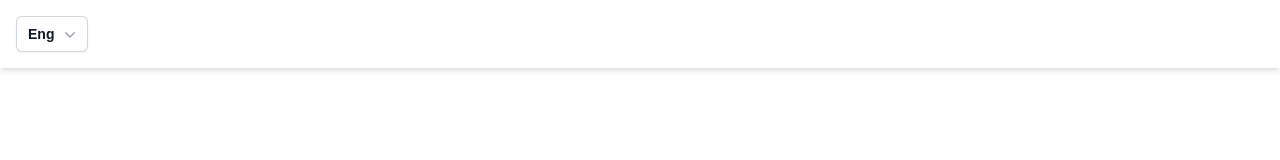
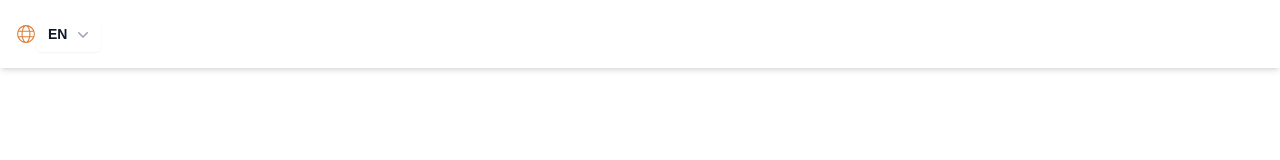
Before and after one commit to meiliizzsuju/ticha-david-weding-invitation, a Next.js app: page / in a window 1280 px wide. Shown: the top 160 px of the page. Built offline with nearby package versions, Linux system fonts and the light colour scheme.

Commit message:
Add lang icon + styling

```diff
--- a/src/app/page.tsx
+++ b/src/app/page.tsx
@@ -4,7 +4,7 @@ import Header from "../components/Header/Header"
 export default function Home() {
   return (
     <div>
-      <Header/>
+      <Header />
     </div>
 
   );
--- a/src/components/Header/Header.tsx
+++ b/src/components/Header/Header.tsx
@@ -2,25 +2,28 @@
 
 import React, { useState } from 'react';
 import { DropdownComponent } from '../../utils/downdown/drowndown';
+import ImageRenderer from '../../utils/imageRenderer/ImageRenderer';
 
 const Header: React.FC = () => {
-  const [selectedLanguage, setSelectedLanguage] = useState('Eng');
+  const [selectedLanguage, setSelectedLanguage] = useState('EN');
 
   const options = [
-    { label: 'English', href: '/', onSelect: () => setSelectedLanguage('Eng') },
+    { label: 'English', href: '/', onSelect: () => setSelectedLanguage('EN') },
     { label: 'Thai', href: '/th', onSelect: () => setSelectedLanguage('TH') },
     { label: 'Korean', href: '/kr', onSelect: () => setSelectedLanguage('KR') },
   ];
 
-  // We will modify DropdownComponent so it calls onSelect when clicking option
 
   return (
     <header className="flex items-center justify-between p-4 bg-white shadow-md">
-      <DropdownComponent
-        buttonLabel={selectedLanguage}
-        options={options}
-        styling={{ optionsAlign: 'left' }}
-      />
+      <div className='lang-container flex'>
+        <ImageRenderer src="/images/icon-lang.svg" alt="SVG Logo" width={20} height={20} />
+        <DropdownComponent
+          buttonLabel={selectedLanguage}
+          options={options}
+          styling={{ optionsAlign: 'left', menuButtonClasses: 'inline-flex w-full justify-center gap-x-1.5 rounded-md px-3 py-2 text-sm font-semibold text-gray-900 shadow-xs' }}
+        />
+      </div>
     </header>
   );
 };
--- a/src/utils/downdown/drowndown.tsx
+++ b/src/utils/downdown/drowndown.tsx
@@ -9,7 +9,8 @@ export interface DropdownOption {
   onClick?: () => void
 }
 export interface DropdownStyle {
-  optionsAlign: string
+  optionsAlign: string,
+  menuButtonClasses?: string;
 }
 
 export interface DropdownOptions {
@@ -23,17 +24,20 @@ export const DropdownComponent: React.FC<DropdownOptions> = ({ buttonLabel, opti
   const alignmentClass = styling.optionsAlign === 'left'
     ? 'left-0 origin-top-left'
     : 'right-0 origin-top-right';
+  const menuButtonCss = styling.menuButtonClasses?.trim()
+    ? styling.menuButtonClasses
+    : 'inline-flex w-full justify-center gap-x-1.5 rounded-md bg-white px-3 py-2 text-sm font-semibold text-gray-900 shadow-xs ring-1 ring-gray-300 ring-inset hover:bg-gray-50';
 
   return (
     <Menu as="div" className="relative inline-block text-left">
       <div>
-        <MenuButton className="inline-flex w-full justify-center gap-x-1.5 rounded-md bg-white px-3 py-2 text-sm font-semibold text-gray-900 shadow-xs ring-1 ring-gray-300 ring-inset hover:bg-gray-50">
+        <MenuButton className={`${menuButtonCss}`}>
           {buttonLabel}
           <ChevronDownIcon aria-hidden="true" className="-mr-1 size-5 text-gray-400" />
         </MenuButton>
       </div>
 
-       <MenuItems
+      <MenuItems
         className={`absolute z-10 mt-2 w-56 rounded-md bg-white shadow-lg ring-1 ring-black/5 focus:outline-none ${alignmentClass}`}
       >
         <div className="py-1">
--- /dev/null
+++ b/src/utils/imageRenderer/ImageRenderer.tsx
@@ -0,0 +1,46 @@
+'use client';
+
+import React from 'react';
+import Image from 'next/image';
+import path from 'path';
+
+interface ImageRendererProps {
+  src: string;
+  alt: string;
+  width?: number;
+  height?: number;
+  className?: string;
+  layout?: 'fixed' | 'fill' | 'intrinsic' | 'responsive'; // optional for Next.js < Image >
+}
+
+const ImageRenderer: React.FC<ImageRendererProps> = ({
+  src,
+  alt,
+  width = 100,
+  height = 100,
+  className = '',
+  layout,
+}) => {
+  const ext = path.extname(src).toLowerCase();
+
+  const isSvg = ext === '.svg';
+
+  if (isSvg) {
+    // Use native <img> for SVG to allow styling and inline flexibility
+    return <img src={src} alt={alt} width={width} height={height} className={className} />;
+  }
+
+  // Use Next.js Image component for other image formats
+  return (
+    <Image
+      src={src}
+      alt={alt}
+      width={width}
+      height={height}
+      className={className}
+      layout={layout}
+    />
+  );
+};
+
+export default ImageRenderer;
```
Also changed, not shown: public/images/icon-lang.svg (added).
